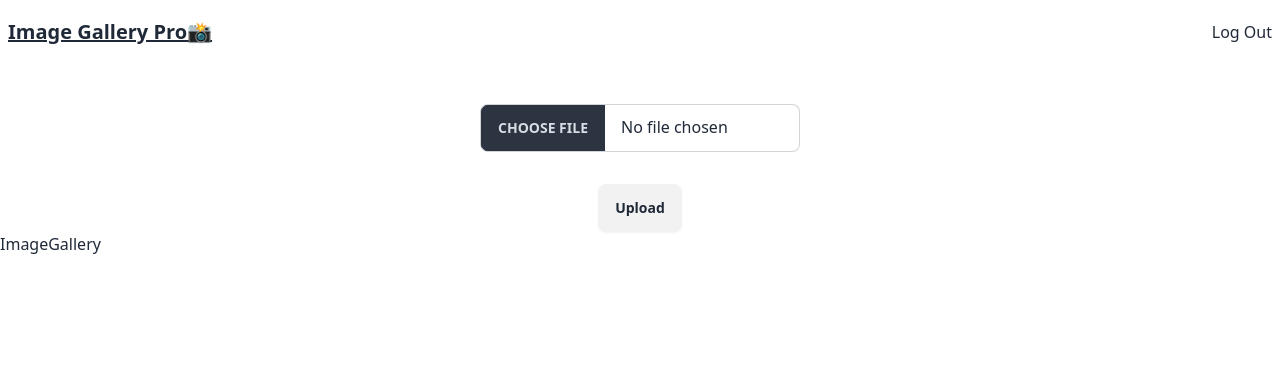
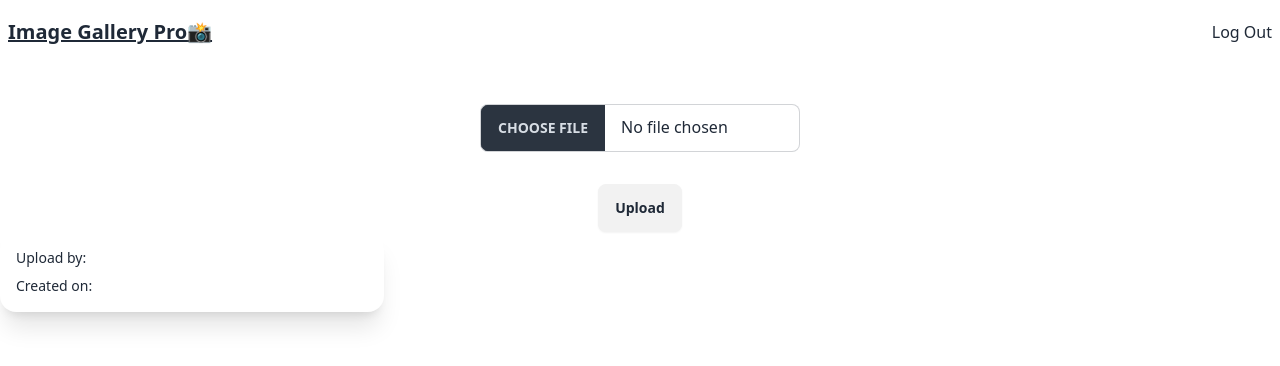
Before and after one commit to athena-codes/craftsnap, a React (Vite) app: page / in a window 1280 px wide. Shown: the top 366 px of the page. Built offline with nearby package versions, Linux system fonts and the light colour scheme.

Commit message:
added image card

```diff
--- a/src/components/ImageGallery.tsx
+++ b/src/components/ImageGallery.tsx
@@ -1,8 +1,21 @@
-
-
 const ImageGallery = () => {
   return (
-    <div>ImageGallery</div>
+    <div className="grid md:grid-cols-3 justify-center gap-4">
+      <div className='card card-compact w-96 bg-base-100 shadow-xl'>
+        <figure>
+          <img
+            src=''
+            alt=''
+          />
+        </figure>
+        <div className='card-body'>
+
+          <p>Upload by:</p>
+          <span>Created on:</span>
+
+        </div>
+      </div>
+    </div>
   )
 }
 
--- a/src/components/Navbar.tsx
+++ b/src/components/Navbar.tsx
@@ -1,7 +1,9 @@
 const Navbar = () => {
   return (
     <div className='navbar bg-base-100 justify-between'>
-      <a className='font-bold normal-case underline text-xl'>Image Gallery Pro📸</a>
+      <a className='font-bold normal-case underline text-xl'>
+        Image Gallery Pro <span>📸</span>
+      </a>
       <button>Log Out</button>
     </div>
   )
```
